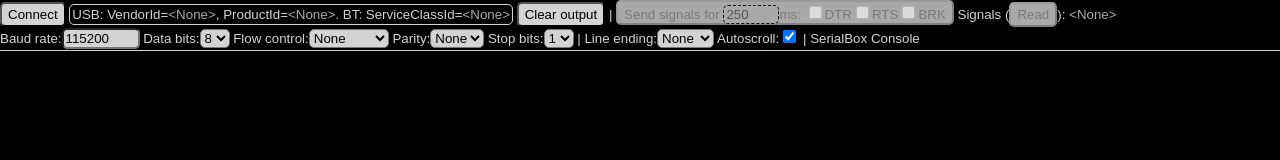
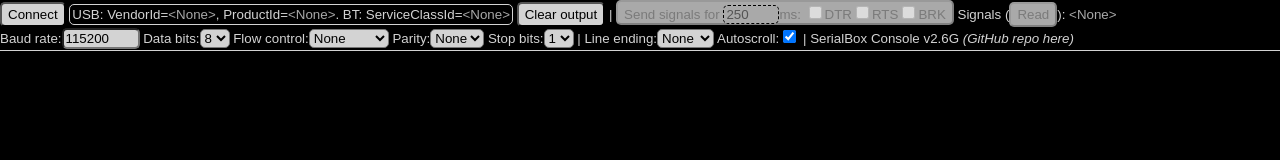
Before and after one commit to moonlightfox3/serialbox, a plain HTML site: page index.html in a window 1280 px wide. Shown: the top 160 px of the page. Drawn offline with Linux system fonts and the light colour scheme.

Commit message:
Add version number and source link

```diff
--- a/index.html
+++ b/index.html
@@ -76,6 +76,10 @@
     i {
         color: darkgray;
     }
+    a {
+        color: lightgray;
+        text-decoration: none;
+    }
 
     span#infoEl {
         border-radius: 5px;
@@ -135,7 +139,7 @@
         <option value="\r\n">CRLF</option>
     </select>
     <label for="autoscrollEl">Autoscroll:</label><input type="checkbox" id="autoscrollEl" checked>
-    | SerialBox Console
+    | SerialBox Console v2.6G <i><a href="https://github.com/moonlightfox3/serialbox" target="_blank">(GitHub repo here)</a></i>
 </div>
 <div id="outputEl"></div>
 <input id="inputEl" placeholder="Type a message here and click Enter to send..." disabled>
```
